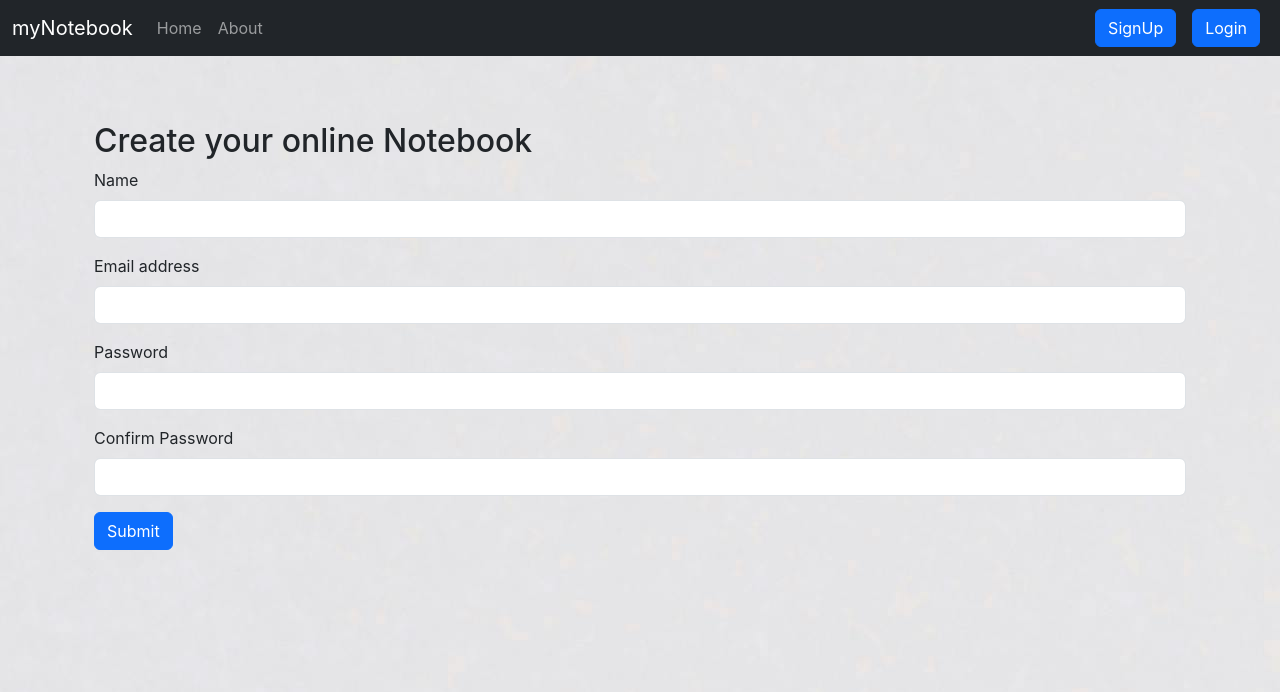
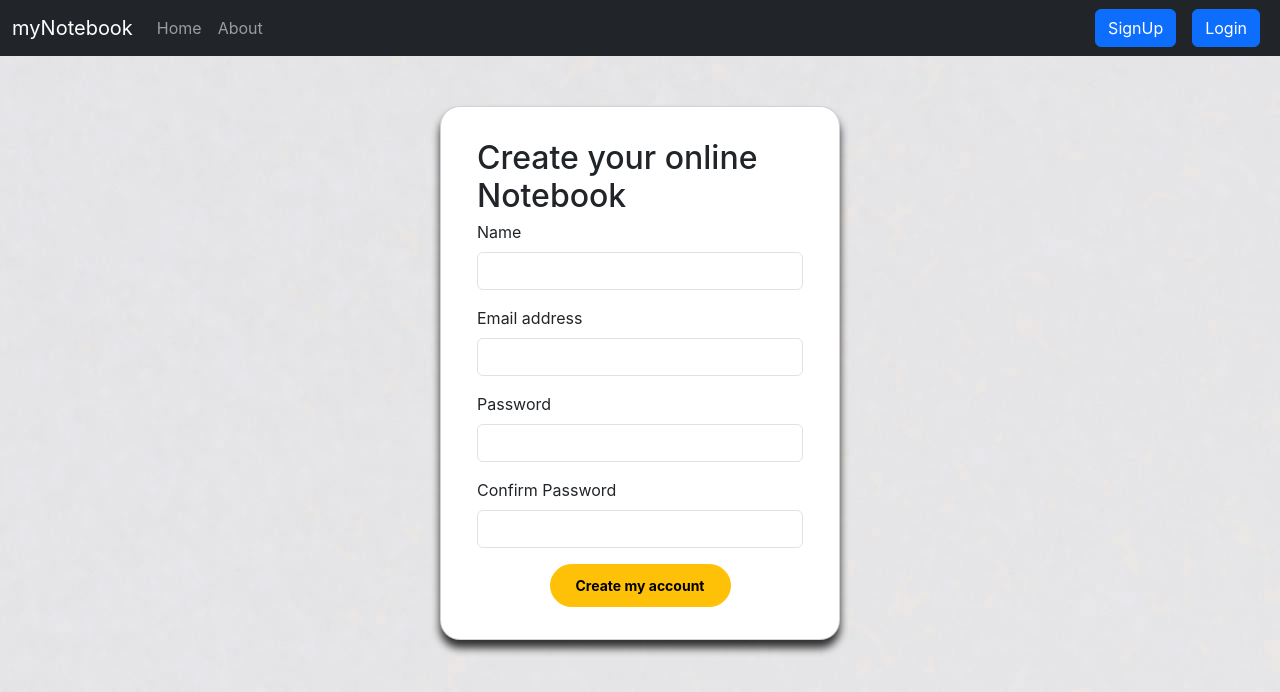
Before and after one commit to kaushal16124/inotebook, a React (Create React App) app in the folder frontend/: page /signup in a window 1280 px wide. Shown: the top 692 px of the page. Built offline with nearby package versions, Linux system fonts and the light colour scheme.

Commit message:
Login SignUp UI changed and Login with google button added

```diff
--- a/frontend/package.json
+++ b/frontend/package.json
@@ -11,6 +11,7 @@
     "react-dom": "^18.2.0",
     "react-router-dom": "^6.22.0",
     "react-scripts": "5.0.1",
+    "react-social-login-buttons": "^4.1.0",
     "web-vitals": "^2.1.4"
   },
   "scripts": {
--- a/frontend/src/components/About.js
+++ b/frontend/src/components/About.js
@@ -49,7 +49,7 @@ const About = () => {
       <hr />
 
       <div className="choose-us">
-        <h2>Why Choose myNotebook?</h2>
+        <h2>Why myNotebook?</h2>
         <p>
           <strong>User-Friendly Interface:</strong> Our platform is designed with simplicity in mind, making it easy for you to get started and stay organized.
         </p>
--- a/frontend/src/components/Login.js
+++ b/frontend/src/components/Login.js
@@ -1,8 +1,9 @@
-import React, { useState } from 'react'
-import {useNavigate} from 'react-router-dom'
+import React, { useState } from 'react';
+import { useNavigate } from 'react-router-dom';
+import { GoogleLoginButton } from "react-social-login-buttons";
 
 const Login = (props) => {
-    const [credentials,setCredentials]=useState({email:"",password:""});
+    const [credentials, setCredentials] = useState({ email: "", password: "" });
     let navigate = useNavigate();
 
     const handleSubmit = async (e) => {
@@ -16,22 +17,24 @@ const Login = (props) => {
         });
         const json = await response.json();
         console.log(json);
-        if(json.success) {
+        if (json.success) {
             //redirect
-            localStorage.setItem('token',json.authtoken);
-            navigate("/")
-            props.showAlert("Login Successful","success")
+            localStorage.setItem('token', json.authtoken);
+            navigate("/");
+            props.showAlert("Login Successful", "success");
         } else {
-            props.showAlert("Invalid credentials","danger")
+            props.showAlert("Invalid credentials", "danger");
         }
     }
 
     const onChange = (e) => {
-        setCredentials({ ...credentials, [e.target.name]: e.target.value })
+        setCredentials({ ...credentials, [e.target.name]: e.target.value });
     }
+
     return (
-        <div className="mt-3">
-            <h2 className="my-2">Log in to your account</h2>
+        <div className="d-flex justify-content-center mt-3">
+            <div className="card p-4" style={{ width: '400px', borderRadius: '20px', boxShadow: '0 4px 8px rgba(0, 0, 0, 0.7)' }}>
+                <h2 className="my-2 text-center">Log in to your account</h2>
                 <form onSubmit={handleSubmit}>
                     <div className="mb-3">
                         <label htmlFor="email" className="form-label">Email address</label>
@@ -42,11 +45,16 @@ const Login = (props) => {
                         <label htmlFor="password" className="form-label">Password</label>
                         <input type="password" className="form-control" onChange={onChange} value={credentials.password} id="password" name="password" />
                     </div>
-
-                <button type="submit" className="btn btn-primary" >Submit</button>
+                    <div className="d-flex justify-content-center">
+                        <button type="submit" className="btn btn-warning mb-2" style={{ padding: '10px 25px', fontSize: '14px', borderRadius: '25px' }}><strong>Submit</strong></button>
+                    </div>
+                    <div className="d-flex justify-content-center">
+                        <GoogleLoginButton onClick={() => alert("Feature to be developed")} style={{ width: 'auto', padding: '10px 25px', margin: '5px 15px', fontSize: '14px', borderRadius: '25px', fontWeight: 'bold' }} />
+                    </div>
                 </form>
             </div>
-    )
+        </div>
+    );
 }
 
-export default Login
+export default Login;
--- a/frontend/src/components/Signup.js
+++ b/frontend/src/components/Signup.js
@@ -1,31 +1,31 @@
 import React, { useState } from 'react'
-import {useNavigate} from 'react-router-dom'
+import { useNavigate } from 'react-router-dom'
 
 const Signup = (props) => {
-  const [credentials,setCredentials]=useState({name:"",email:"",password:"",cpassword:""});
+  const [credentials, setCredentials] = useState({ name: "", email: "", password: "", cpassword: "" });
   let navigate = useNavigate();
 
   const handleSubmit = async (e) => {
     e.preventDefault();
-    const {name,email,password} = credentials;
+    const { name, email, password } = credentials;
     const response = await fetch("https://inotebook-7q5s.onrender.com/api/auth/createuser", {
 
       method: "POST",
       headers: {
         "Content-Type": "application/json"
       },
-        body: JSON.stringify({ name:credentials.name ,email: credentials.email, password: credentials.password })
+      body: JSON.stringify({ name: credentials.name, email: credentials.email, password: credentials.password })
     });
     const json = await response.json();
     console.log(json);
     //redirect
-        if(json.success) {
+    if (json.success) {
       //redirect
-          localStorage.setItem('token',json.authtoken);
+      localStorage.setItem('token', json.authtoken);
       navigate("/")
-          props.showAlert("Account created successfully","success")
+      props.showAlert("Account created successfully", "success")
     } else {
-          props.showAlert("Invalid credentials","danger")
+      props.showAlert("Invalid credentials", "danger")
     }
 
   }
@@ -34,27 +34,33 @@ const onChange = (e) => {
     setCredentials({ ...credentials, [e.target.name]: e.target.value })
   }
   return (
-    <div className="container mt-3">
-      <h2 className="my-2">Create your online Notebook</h2>
+    <div className="d-flex justify-content-center mt-0" style={{ marginBottom:'15px'}}>
+      <div className="card p-4" style={{ width: '400px', borderRadius: '20px', boxShadow: '0 8px 8px rgba(0, 0, 0, 0.8)' }}>
+        <div className="container mt-1">
+          <h2 className="my-1">Create your online Notebook</h2>
           <form onSubmit={handleSubmit}>
             <div className="mb-3">
               <label htmlFor="name" className="form-label">Name</label>
-    <input type="text" className="form-control" id="name" name="name" onChange={onChange} aria-describedby="emailHelp"/>
+              <input type="text" className="form-control" id="name" name="name" onChange={onChange} aria-describedby="emailHelp" />
             </div>
             <div className="mb-3">
               <label htmlFor="email" className="form-label">Email address</label>
-    <input type="email" className="form-control" id="email" name="email" onChange={onChange} aria-describedby="emailHelp"/>
+              <input type="email" className="form-control" id="email" name="email" onChange={onChange} aria-describedby="emailHelp" />
             </div>
             <div className="mb-3">
               <label htmlFor="exampleInputPassword1" className="form-label">Password</label>
-    <input type="password" className="form-control" id="exampleInputPassword1" name="password" minLength={5} required onChange={onChange}/>
+              <input type="password" className="form-control" id="exampleInputPassword1" name="password" minLength={5} required onChange={onChange} />
             </div>
             <div className="mb-3">
               <label htmlFor="cpassword" className="form-label">Confirm Password</label>
-    <input type="password" className="form-control" id="cpassword" name="cpassword" minLength={5} required onChange={onChange}/>
+              <input type="password" className="form-control" id="cpassword" name="cpassword" minLength={5} required onChange={onChange} />
             </div>
-  <button type="submit" className="btn btn-primary">Submit</button>
+            <div className="d-flex justify-content-center">
+              <button type="submit" className="btn btn-warning mb-2" style={{ padding: '10px 25px', fontSize: '14px', borderRadius: '25px' }}><strong>Create my account</strong></button>
+            </div>
           </form>
+        </div>
+      </div>
     </div>
   )
 }
```
Also changed, not shown: 1 other file (tests, documents, lock files or other folders). Lines whose indentation alone changed are shown as unchanged.
